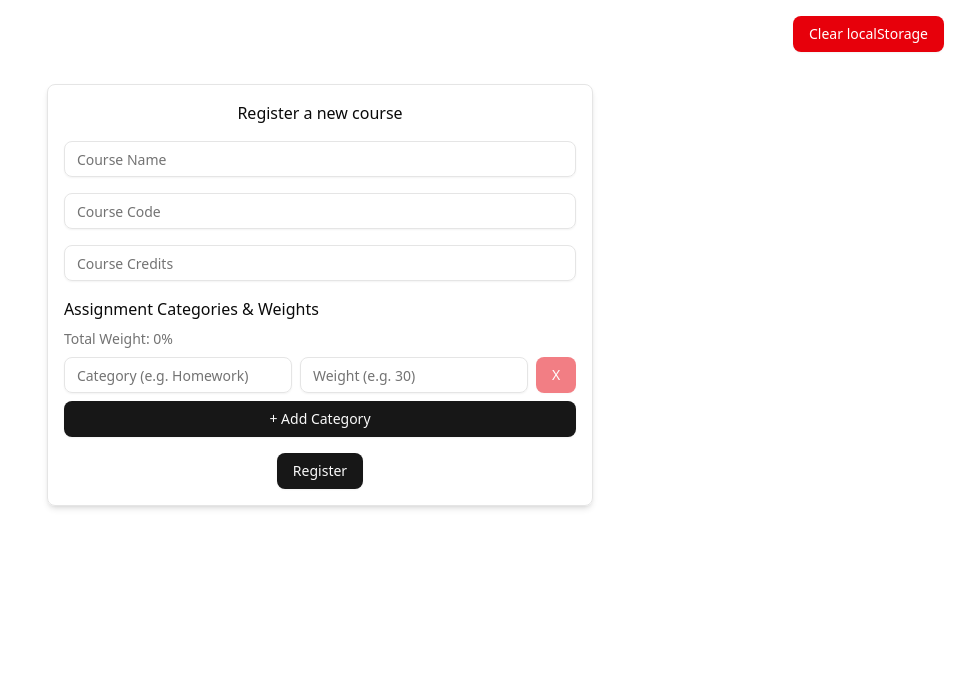
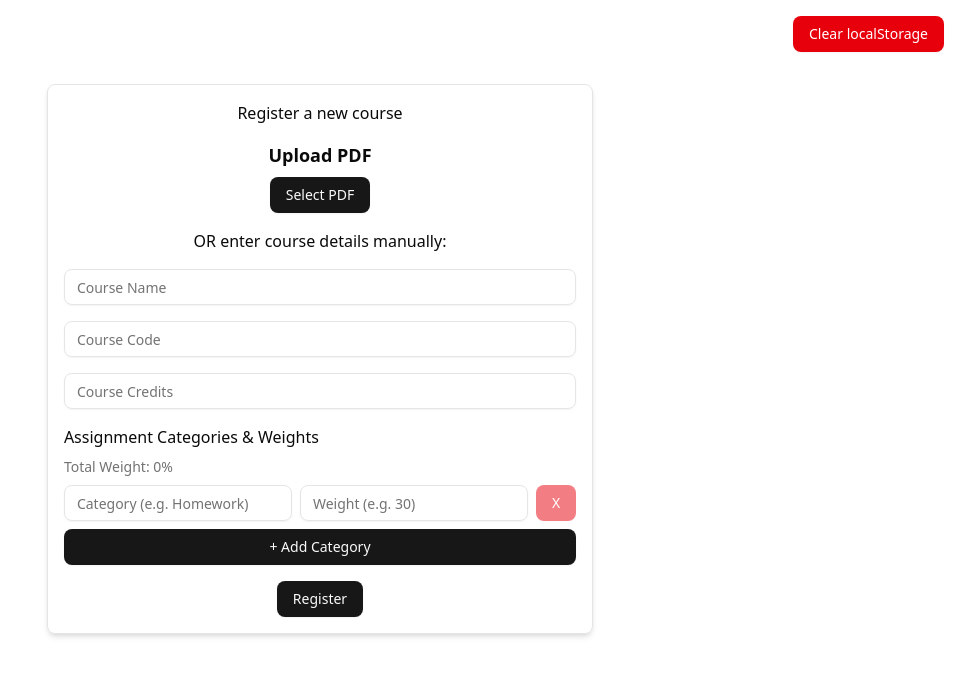
Before and after one commit to dillp1/untitled-grade-tracker, a React (Vite) app: page / in a window 1280 px wide. Shown: the top 676 px of the page, without its empty margins (320-1280 px from the left). Built offline with nearby package versions, Linux system fonts and the light colour scheme.

Commit message:
add PDF upload

```diff
--- /dev/null
+++ b/src/components/PdfUpload.jsx
@@ -0,0 +1,38 @@
+import React, { useRef, useState } from "react";
+import { Button } from "@/components/ui/button";
+import { Input } from "@/components/ui/input";
+
+export default function PdfUpload() {
+  const fileInputRef = useRef(null);
+  const [selectedFileName, setSelectedFileName] = useState("");
+
+  const handleButtonClick = () => {
+    fileInputRef.current.click();
+  };
+
+  const handleFileChange = (event) => {
+    const file = event.target.files[0];
+    if (file) {
+      setSelectedFileName(file.name);
+    }
+  };
+
+  return (
+    <div className="flex flex-col items-center space-y-2">
+      <h2 className="text-lg font-semibold">Upload PDF</h2>
+      <Input
+        type="file"
+        accept="application/pdf"
+        ref={fileInputRef}
+        onChange={handleFileChange}
+        className="hidden"
+      />
+      <Button onClick={handleButtonClick}>Select PDF</Button>
+      {selectedFileName && (
+        <p className="text-sm text-muted-foreground">
+          Selected: {selectedFileName}
+        </p>
+      )}
+    </div>
+  );
+}
--- a/src/components/RegisterClassForm.jsx
+++ b/src/components/RegisterClassForm.jsx
@@ -3,6 +3,7 @@ import { useState } from "react";
 
 import { Input } from "@/components/ui/input";
 import { Button } from "@/components/ui/button";
+import PdfUpload from "./PdfUpload";
 
 function RegisterClassForm({ onRegister }) {
   const [name, setName] = useState("");
@@ -65,6 +66,12 @@ function RegisterClassForm({ onRegister }) {
     <form onSubmit={handleSubmit}>
       <div className="flex flex-col items-center justify-center p-4 gap-4 border rounded-md shadow-md">
         <p>Register a new course</p>
+
+        {/* Upload PDF button */}
+        <PdfUpload />
+
+        <p>OR enter course details manually:</p>
+
         <Input
           placeholder="Course Name"
           value={name}
```
